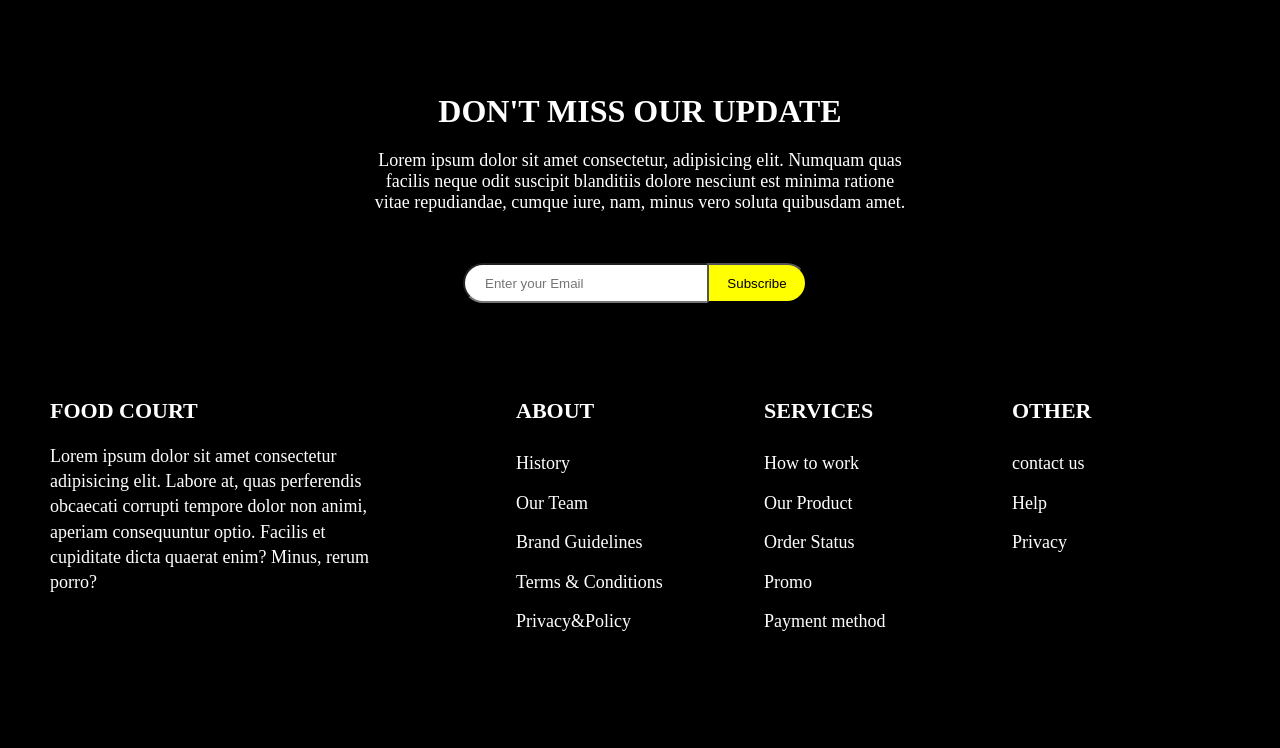
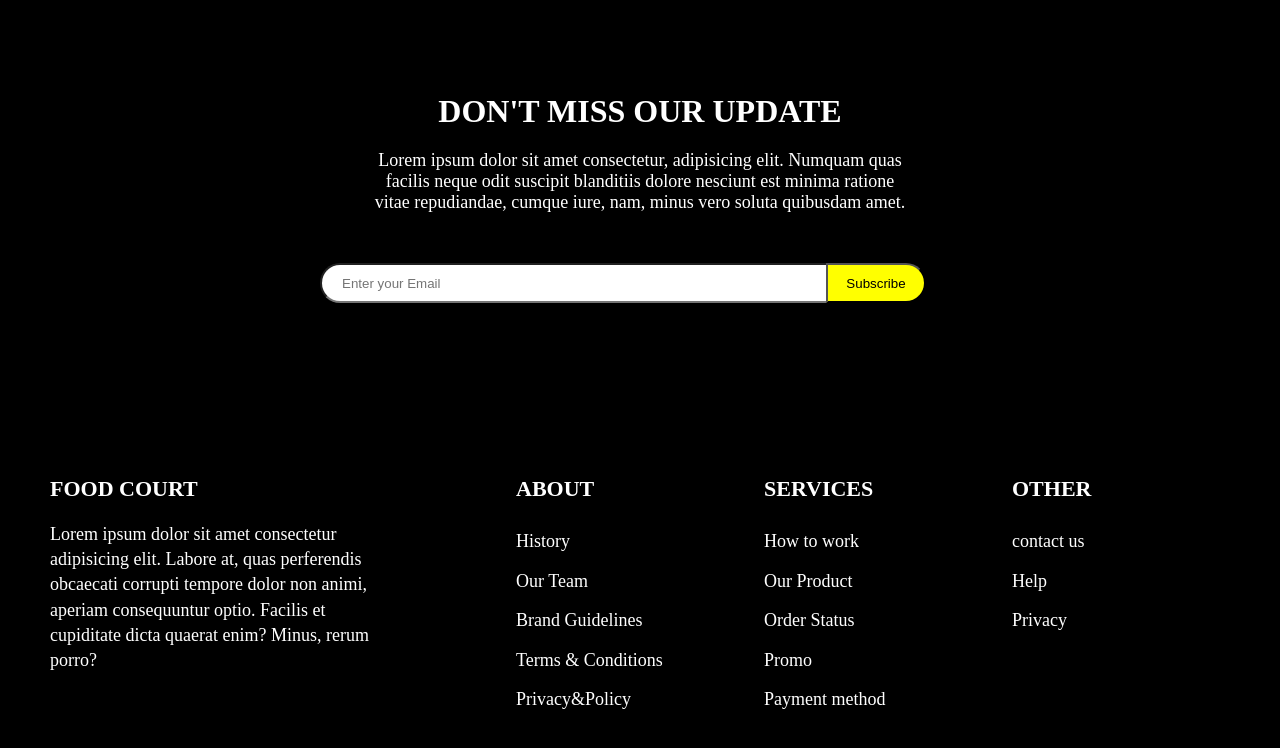
Before and after one commit to Dominic-SR/food-court, a plain HTML site: page index.html in a window 1280 px wide. Shown: the part 5602-6350 px from the top of the page. Drawn offline with Linux system fonts and the light colour scheme.

Commit message:
design completed

```diff
--- a/assets/style.css
+++ b/assets/style.css
@@ -419,6 +419,10 @@ body{
     gap: 20px;
 }
 
+.main-container .update-section .input-update{
+    width: 50%;
+}
+
 .main-container .update-section .update-content h1{
     font-size: 32px;
     font-weight: 800;
@@ -432,7 +436,7 @@ body{
 
 .main-container .update-section .input-update input{
     height: 40px;
-    width: 250px;
+    width: 80%;
     border-radius: 20px 0px 0px 20px;
     padding-left: 20px;
 }
@@ -454,6 +458,8 @@ body{
     height: 50%;
     width: 100%;
     background: #000;
+    display: flex;
+    align-items: center;
 }
 
 .main-container .footer-section h2{
@@ -498,3 +504,36 @@ body{
     width: 20%;
 }
 /* FOOTER SECTION STYLE END */
+
+
+/* MEDIA QUERY START*/
+
+@media only screen and (min-width:280px) and (max-width:319px){
+    /* / smartphones, iPhone, portrait 480x320 phones /  */
+
+}
+
+@media only screen and (min-width:320px) and (max-width:480px){
+/* / smartphones, iPhone, portrait 480x320 phones /  */
+
+}
+
+@media only screen and (min-width:481px) and (max-width:640px){
+/* / portrait e-readers (Nook/Kindle), smaller tablets @ 600 or @ 640 wide. /  */
+
+}
+
+@media only screen and (min-width:1281px) and (max-width:1399px){
+/* / DESKTOP VIEW / */
+}
+
+@media (max-width: 1510px) and (min-width: 1200px){
+
+}
+
+@media (max-width: 1710px) and (min-width: 1510px){
+
+}
+
+
+/* MEDIA QUERY END */
```
